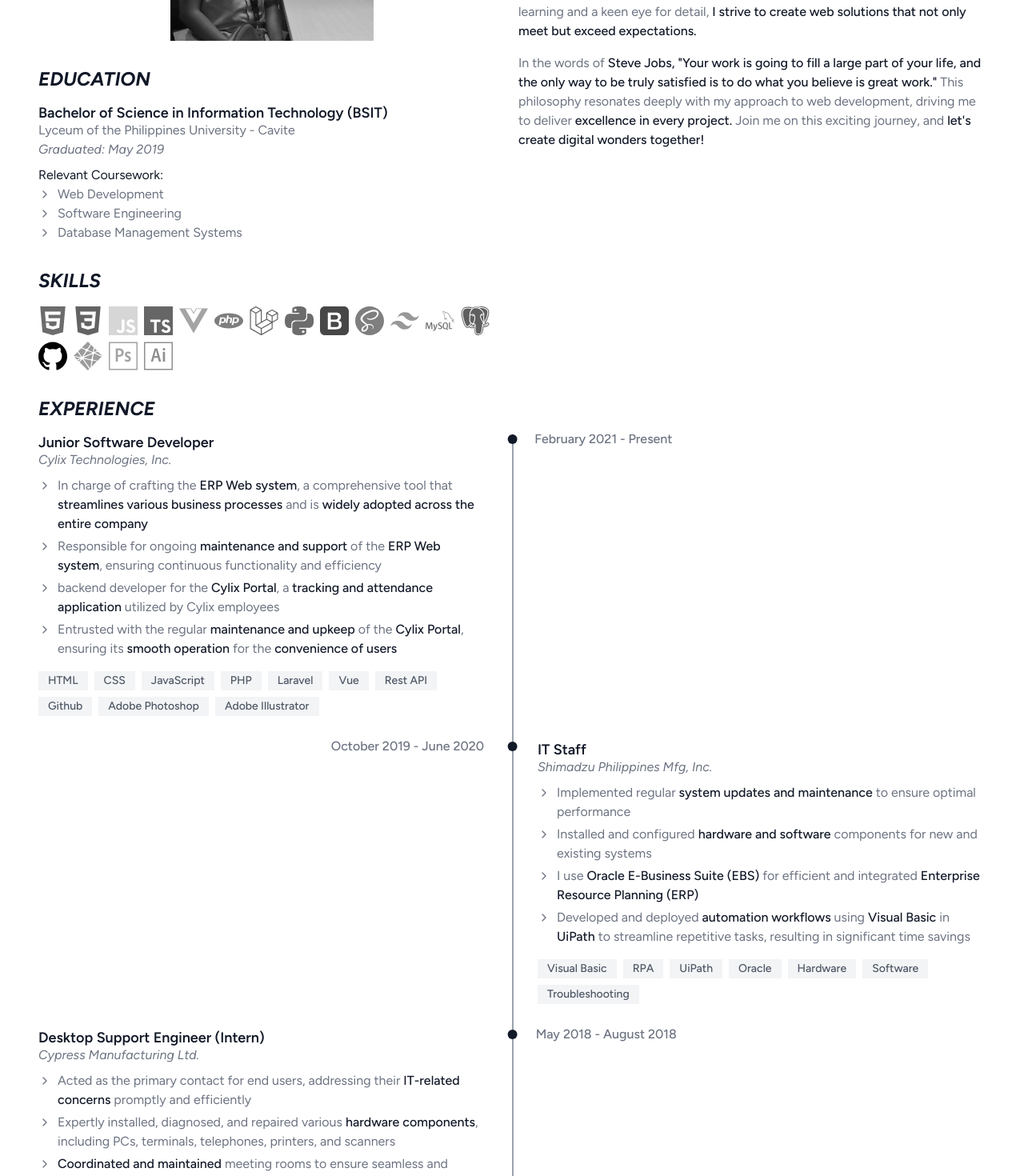
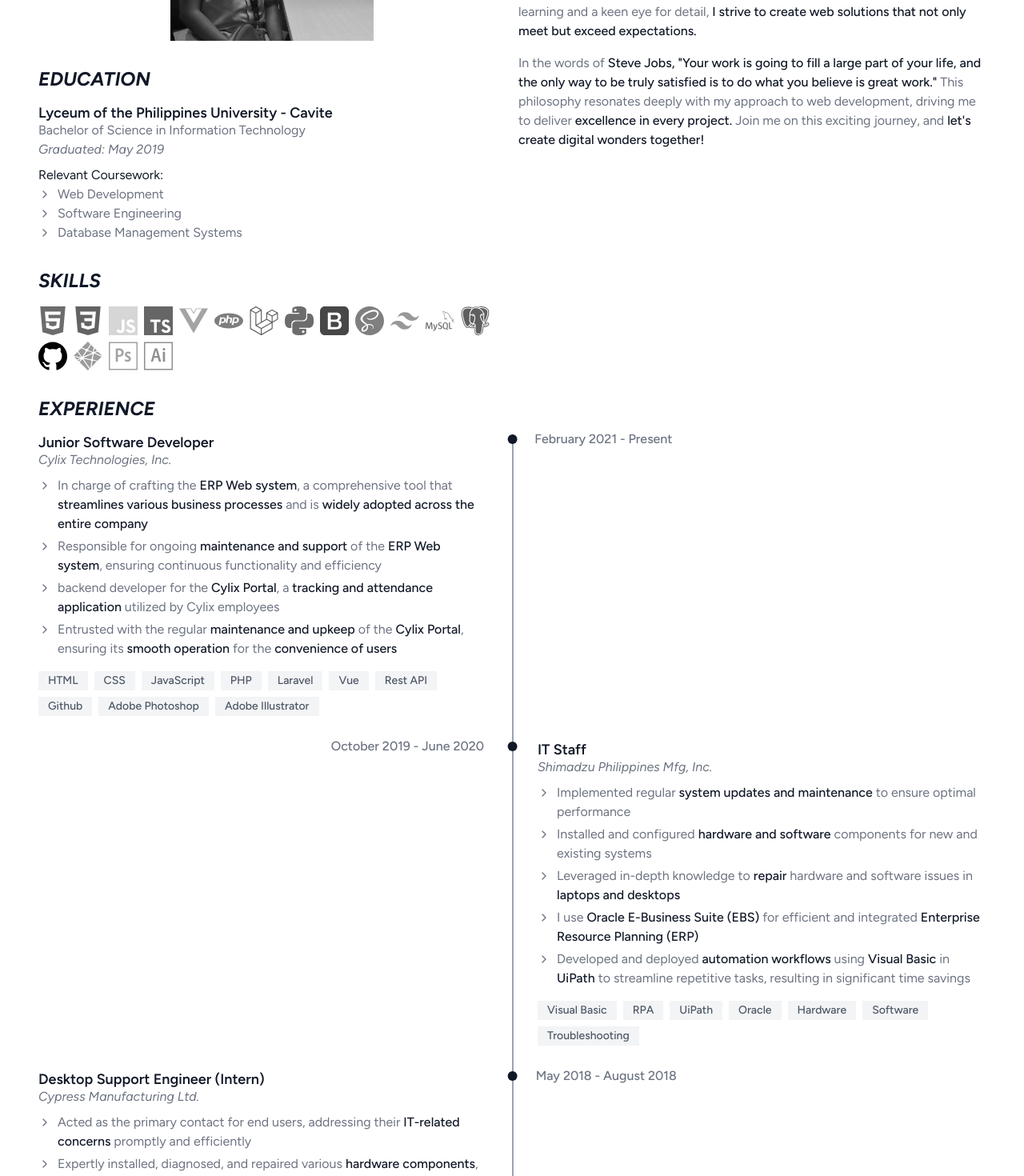
Before and after one commit to pauliversonc/pauliversonc, a Vue app: page / in a window 1280 px wide. Shown: the part 1760-3230 px from the top of the page at 80% size. Built offline with nearby package versions, Linux system fonts and the light colour scheme.

Commit message:
git add objective

```diff
--- a/src/components/layout/TheAbout.vue
+++ b/src/components/layout/TheAbout.vue
@@ -25,8 +25,8 @@
         <!-- WRAPPER -->
         <div ref="education">
           <div class="flex flex-col mt-2 lg:mt-0 mb-2">
-            <span class="leading-5 font-semibold text-lg text-gray-900 dark:text-dmWhite">Bachelor of Science in Information Technology (BSIT)</span>
-            <span>Lyceum of the Philippines University - Cavite</span>
+            <span class="leading-5 font-semibold text-lg text-gray-900 dark:text-dmWhite">Lyceum of the Philippines University - Cavite</span>
+            <span>Bachelor of Science in Information Technology</span>
             <span class="italic">Graduated: May 2019</span>
           </div>
 
@@ -187,6 +187,15 @@
                   </svg>
                 </div>
                 <p>Installed and configured <strong class="text-gray-900 dark:text-dmWhite font-medium">hardware and software</strong> components for new and existing systems</p>
+              </li>
+
+              <li class="flex gap-2">
+                <div>
+                  <svg class="h-4 w-4 rotate-[270deg] translate-y-[25%] fill-gray-500 dark:fill-dmGray">
+                    <use xlink:href="/icons/sprite.svg#icon-chevron-down"></use>
+                  </svg>
+                </div>
+                <p>Leveraged in-depth knowledge to <strong class="text-gray-900 dark:text-dmWhite font-medium">repair</strong> hardware and software issues in <strong class="text-gray-900 dark:text-dmWhite font-medium">laptops and desktops</strong></p>
               </li>
 
               <li class="flex gap-2">
```
